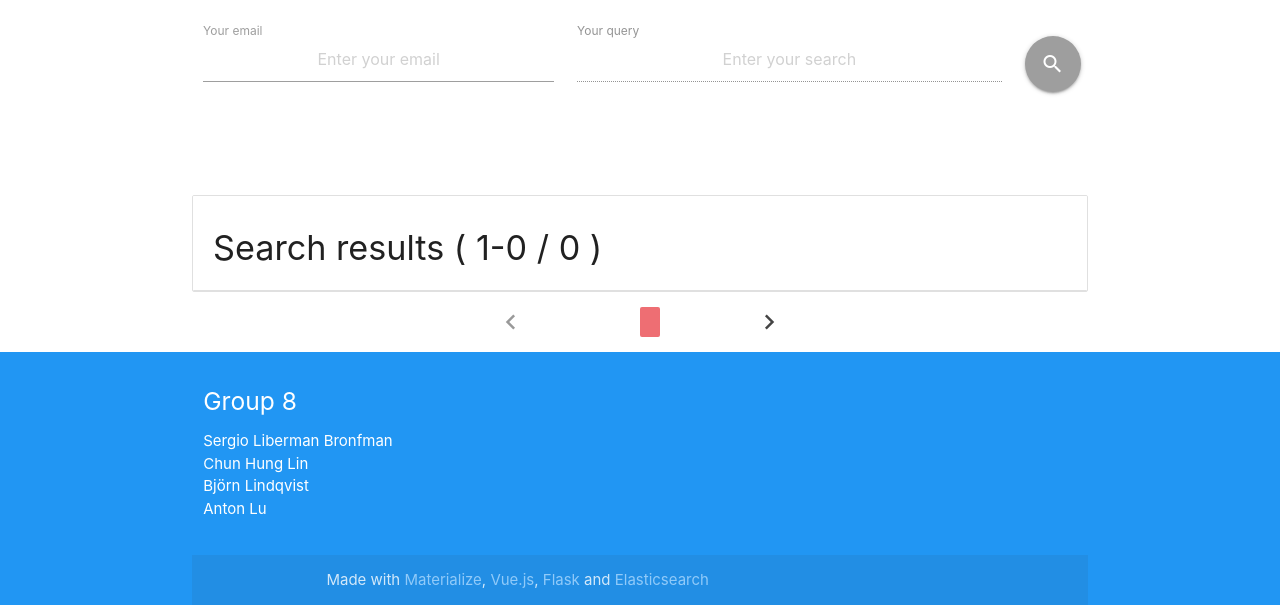
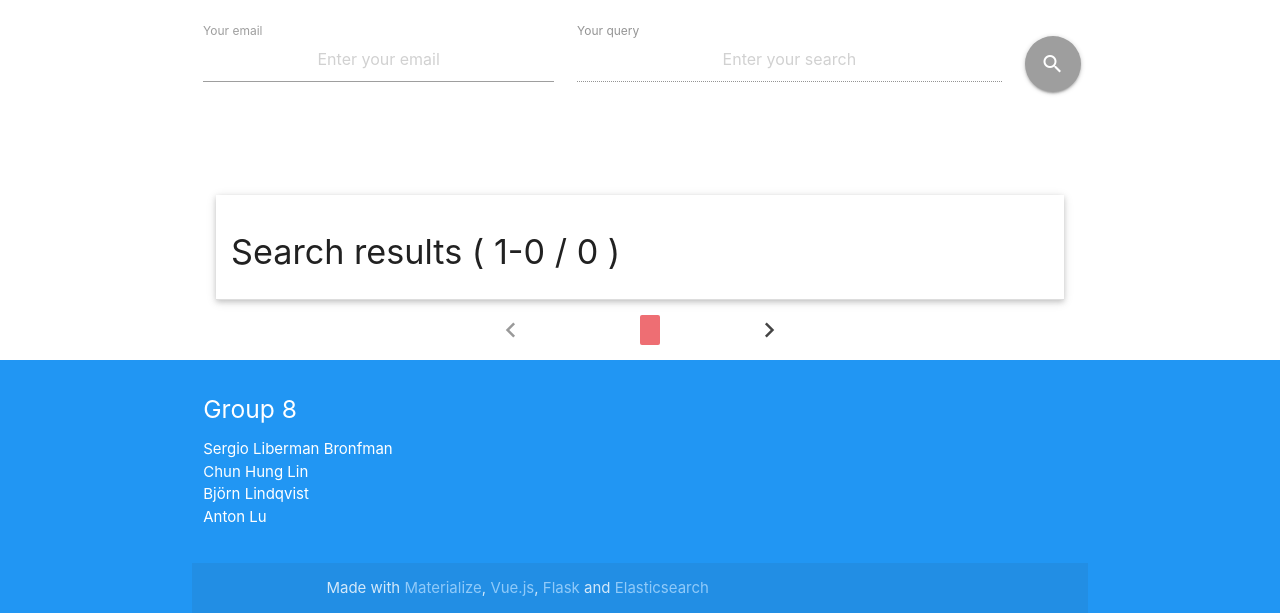
Before and after one commit to chris4540/DD2476-project, a Flask app: page / in a window 1280 px wide. Shown: the part 212-825 px from the top of the page. Run offline with Flask 2, Linux system fonts and the light colour scheme; some libraries are stand-ins or nearby versions.

Commit message:
Improved interface and added text results to the frontend

```diff
--- a/frontend/frontend.py
+++ b/frontend/frontend.py
@@ -38,6 +38,7 @@ def search(email, query, results_size, results_from):
         obj["id"] = pe["_id"]
         obj["string"] = pe["_source"]["title"]
         obj["url"] = "http://en.wikipedia.org/wiki/" + pe["_source"]["title"]
+        obj["synopsys"] = pe["_source"]["text"][:400]
         res["results"].append(obj)
 
     return json.dumps(res)
--- a/frontend/templates/index.html
+++ b/frontend/templates/index.html
@@ -9,7 +9,6 @@
     <link href="./static/css/materialize.css" media="screen,projection" rel="stylesheet" type="text/css"/>
     <script src="./static/js/vue.js"></script>
     <script src="./static/js/vue-resource@1.5.1.js"></script>
-    <script src="./static/js/lodash.js"></script>
 </head>
 <body>
 <div id="app">
@@ -41,15 +40,17 @@
     </div>
 
     <div class="container">
-        <ul class="collection with-header">
-            <li class="collection-header"><h4>Search results <span v-if="searching == false">( [[ current_page * results_per_page + 1]]-[[ Math.min((current_page + 1) * results_per_page, n_results)]] / [[ n_results ]] )</span></h4></li>
+        <ul class="collapsible popout with-header">
+            <li class="collapsible-header"><h4>Search results <span v-if="searching == false">( [[ current_page * results_per_page + 1]]-[[ Math.min((current_page + 1) * results_per_page, n_results)]] / [[ n_results ]] )</span></h4></li>
             <div class="progress" v-if="searching">
                 <div class="indeterminate"></div>
             </div>
-            <li class="collection-item" v-else v-for="item in results">
-                <div><span style="padding-right: 20px;">[[ item.id ]]</span>[[ item.string ]]<span style="cursor: pointer;" v-on:click="click_link(item.id, item.url)" class="secondary-content"><i class="material-icons blue-text">send</i></span></div>
+            <li v-else v-for="item in results">
+                <div class="collapsible-header"><span style="padding-right: 20px;">[[ item.id ]]</span>[[ item.string ]]<span style="cursor: pointer;" v-on:click="click_link(item.id, item.url)" class="secondary-content"><i class="material-icons blue-text">send</i></span></div>
+                <div class="collapsible-body">[[ item.synopsys ]]...</div>
             </li>
         </ul>
+
         <ul class="pagination center">
         <li :class="{ disabled: current_page == 0 }"><a href="#!" v-on:click="current_page > 0 ? search(query, current_page - 1) : 0"><i class="material-icons">chevron_left</i></a></li>
         <li :class="{ active: current_page == page }" class="waves-effect" v-for="page in range_pages()"><a href="#!"  v-on:click="search(query, page)">[[ page >= 0 && page < results_pages() ? ("    " + (page + 1)).slice(-4) : "    "]]</a></li>
@@ -131,6 +132,11 @@
 
                 })
             }
+        },
+        created: function () {
+            $(document).ready(function(){
+                $('.collapsible').collapsible();
+              });
         }
     })
 </script>
```
